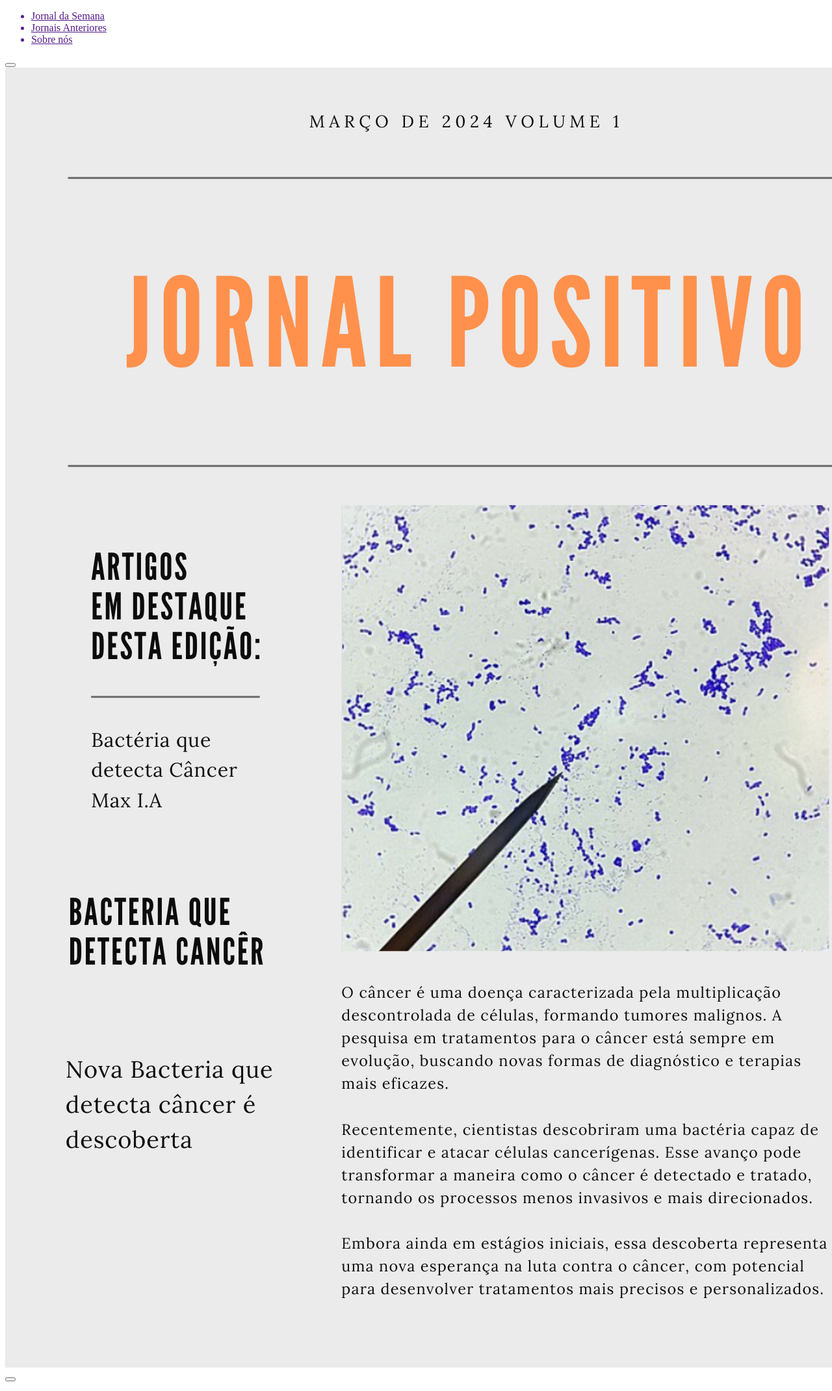
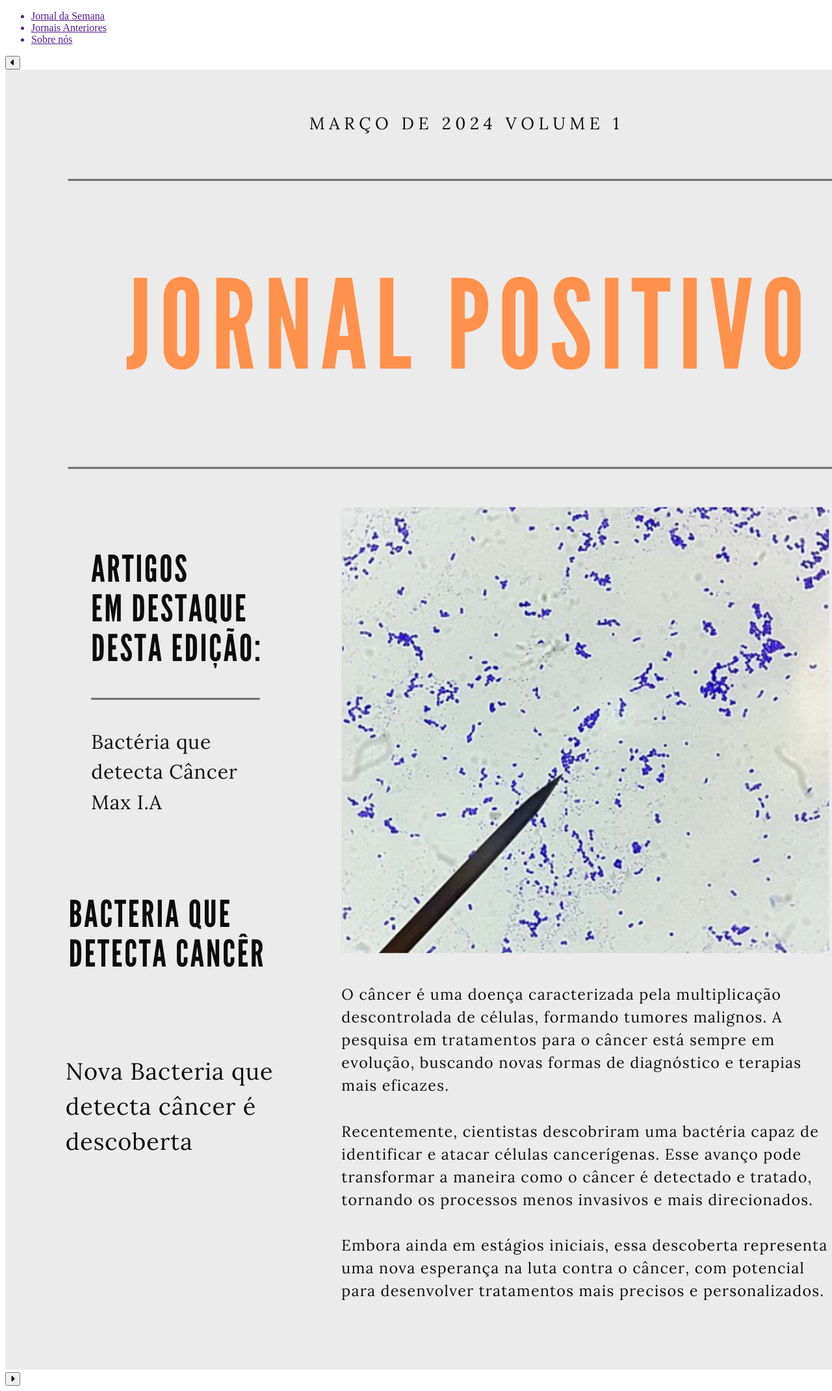
Before and after one commit to Dhiground8847/Jornal-Positivo, a plain HTML site: page index.html in a window 1280 px wide. Shown: the top 2140 px of the page at 65% size. Drawn offline with Linux system fonts and the light colour scheme.

Commit message:
adicionei icones
pr malu calvicie

kibe carecao

```diff
--- a/index.html
+++ b/index.html
@@ -4,6 +4,7 @@
 <!-- nao -->
 <!-- Kibe carecao  -->
 <head>
+    <script src="https://kit.fontawesome.com/3369645973.js" crossorigin="anonymous"></script>
     <meta charset="UTF-8">
     <meta name="viewport" content="width=device-width, initial-scale=1.0">
     <title>Jornal Positivo</title>
@@ -44,11 +45,11 @@
     <main>
 <div>
     <button>
-
+        <i class="fa-solid fa-caret-left"></i>
     </button>
     <img src="/Abril/Intro e tp.png" alt="">
     <button>
-
+        <i class="fa-solid fa-caret-right"></i>
     </button>
 </div>
     </main>
```
